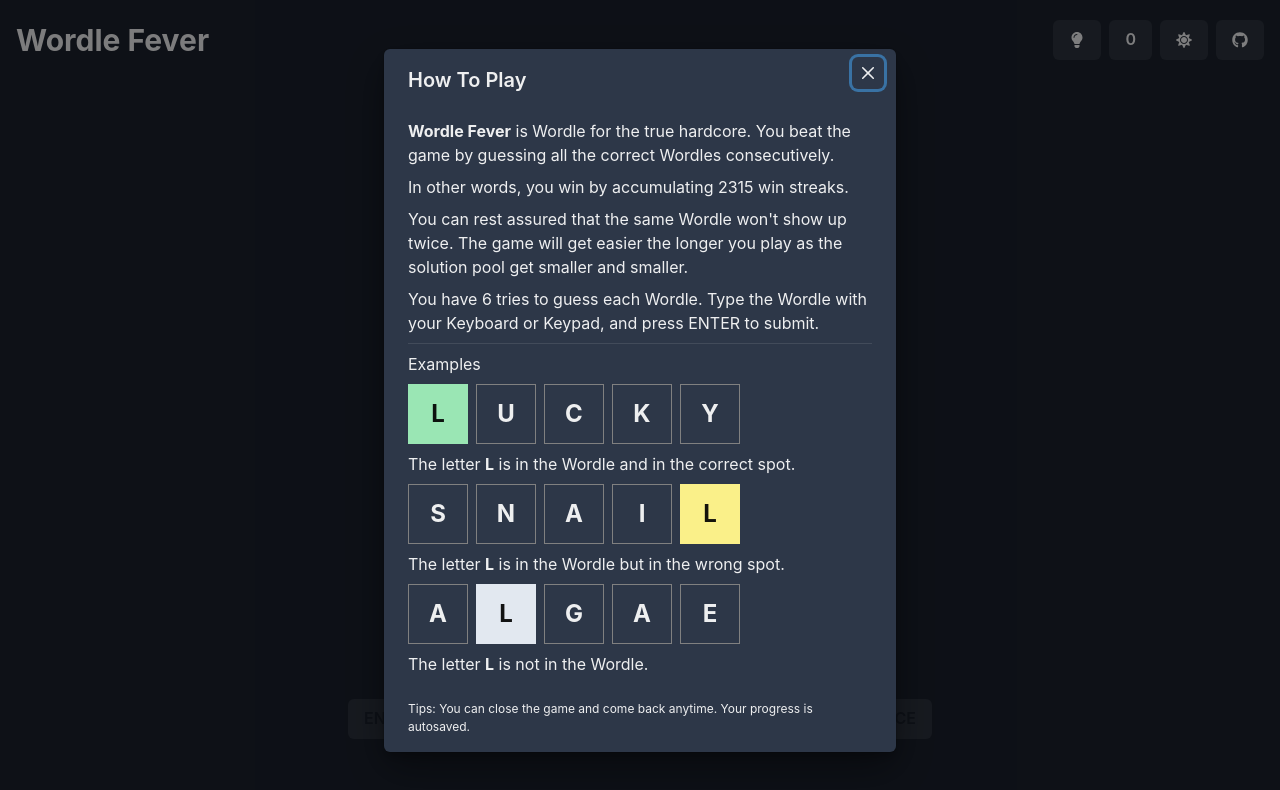
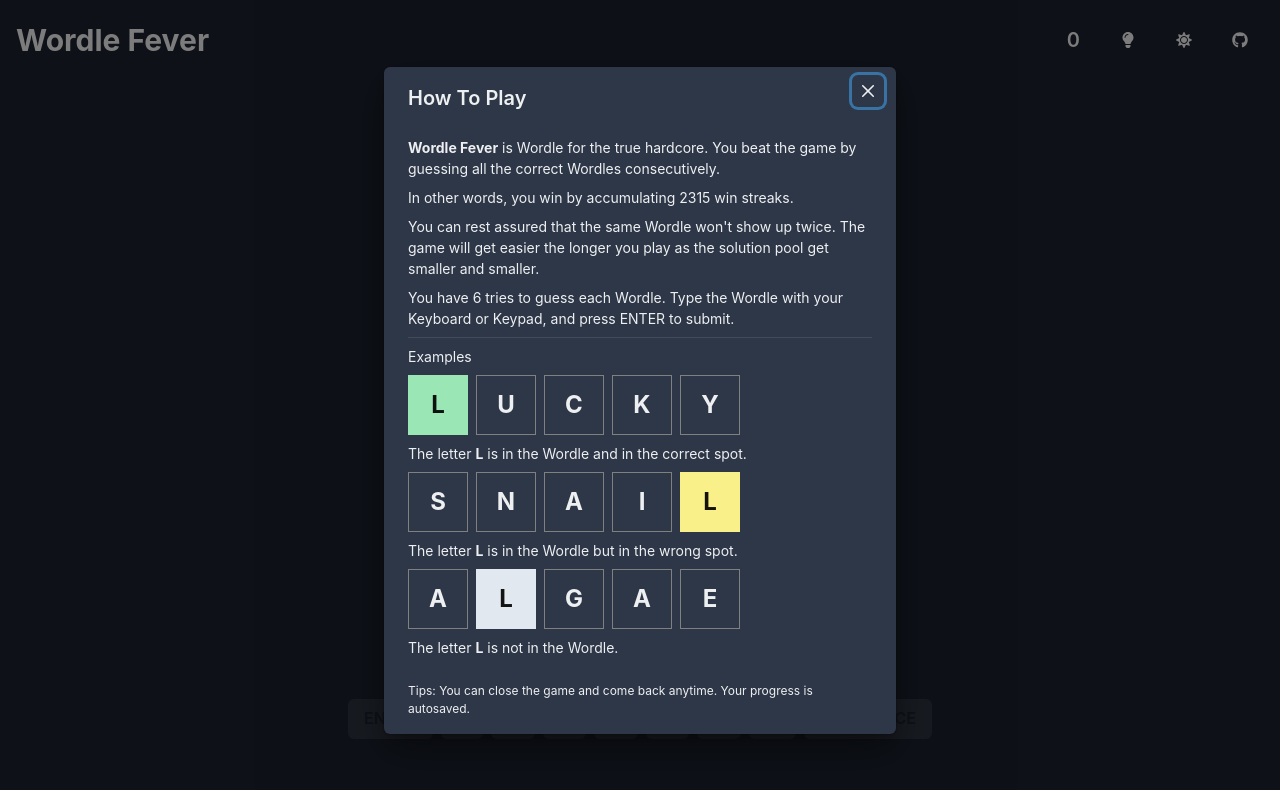
Before and after one commit to tanerijun/wordle-fever, a React (Create React App) app: page / in a window 1280 px wide. Shown: the top 790 px of the page. Built offline with nearby package versions, Linux system fonts and the light colour scheme; a web font is replaced by a local one.

Commit message:
Improve styling

```diff
--- a/src/components/InfoScreen/index.tsx
+++ b/src/components/InfoScreen/index.tsx
@@ -35,7 +35,12 @@
 
   return (
     <>
-      <Button ref={btnRef} onClick={onOpen} size={['xs', 'sm', 'md']}>
+      <Button
+        ref={btnRef}
+        onClick={onOpen}
+        size={['xs', 'sm', 'md']}
+        variant="ghost"
+      >
         <FaLightbulb />
       </Button>
 
@@ -52,24 +57,24 @@
           <ModalCloseButton />
           <ModalBody>
             <VStack alignItems="flex-start">
-              <Text>
+              <Text fontSize="sm">
                 <b>Wordle Fever</b> is Wordle for the true hardcore. You beat
                 the game by guessing all the correct Wordles consecutively.
               </Text>
-              <Text>
+              <Text fontSize="sm">
                 In other words, you win by accumulating {quantity} win streaks.
               </Text>
-              <Text>
+              <Text fontSize="sm">
                 You can rest assured that the same Wordle won&apos;t show up
                 twice. The game will get easier the longer you play as the
                 solution pool get smaller and smaller.
               </Text>
-              <Text>
+              <Text fontSize="sm">
                 You have 6 tries to guess each Wordle. Type the Wordle with your
                 Keyboard or Keypad, and press ENTER to submit.
               </Text>
               <Divider />
-              <Text>Examples</Text>
+              <Text fontSize="sm">Examples</Text>
               <HStack>
                 <Tile letter="L" color="green" />
                 <Tile letter="U" color="transparent" />
@@ -77,7 +82,7 @@
                 <Tile letter="K" color="transparent" />
                 <Tile letter="Y" color="transparent" />
               </HStack>
-              <Text>
+              <Text fontSize="sm">
                 The letter <b>L</b> is in the Wordle and in the correct spot.
               </Text>
               <HStack>
@@ -87,7 +92,7 @@
                 <Tile letter="I" color="transparent" />
                 <Tile letter="L" color="yellow" />
               </HStack>
-              <Text>
+              <Text fontSize="sm">
                 The letter <b>L</b> is in the Wordle but in the wrong spot.
               </Text>
               <HStack>
@@ -97,7 +102,7 @@
                 <Tile letter="A" color="transparent" />
                 <Tile letter="E" color="transparent" />
               </HStack>
-              <Text>
+              <Text fontSize="sm">
                 The letter <b>L</b> is not in the Wordle.
               </Text>
             </VStack>
--- a/src/components/NavBar/index.tsx
+++ b/src/components/NavBar/index.tsx
@@ -17,9 +17,13 @@
         Wordle Fever
       </Heading>
       <HStack>
+        <ProgressPopver streak={streak} quantity={quantity} />
         <InfoScreen quantity={quantity} />
-        <ProgressPopver streak={streak} quantity={quantity} />
-        <Button onClick={toggleColorMode} size={['xs', 'sm', 'md']}>
+        <Button
+          onClick={toggleColorMode}
+          size={['xs', 'sm', 'md']}
+          variant="ghost"
+        >
           {colorMode === 'dark' ? <FaSun /> : <FaMoon />}
         </Button>
         <Button
@@ -27,6 +31,7 @@
           href="https://github.com/tanerijun/wordle-fever"
           target="_blank"
           size={['xs', 'sm', 'md']}
+          variant="ghost"
         >
           <FaGithub />
         </Button>
--- a/src/components/ProgressPopover/index.tsx
+++ b/src/components/ProgressPopover/index.tsx
@@ -21,7 +21,9 @@
   return (
     <Popover>
       <PopoverTrigger>
-        <Button size={['xs', 'sm', 'md']}>{streak}</Button>
+        <Button size={['xs', 'sm', 'md']} variant="ghost">
+          <Text fontSize="xl">{streak}</Text>
+        </Button>
       </PopoverTrigger>
       <PopoverContent>
         <PopoverArrow />
```
